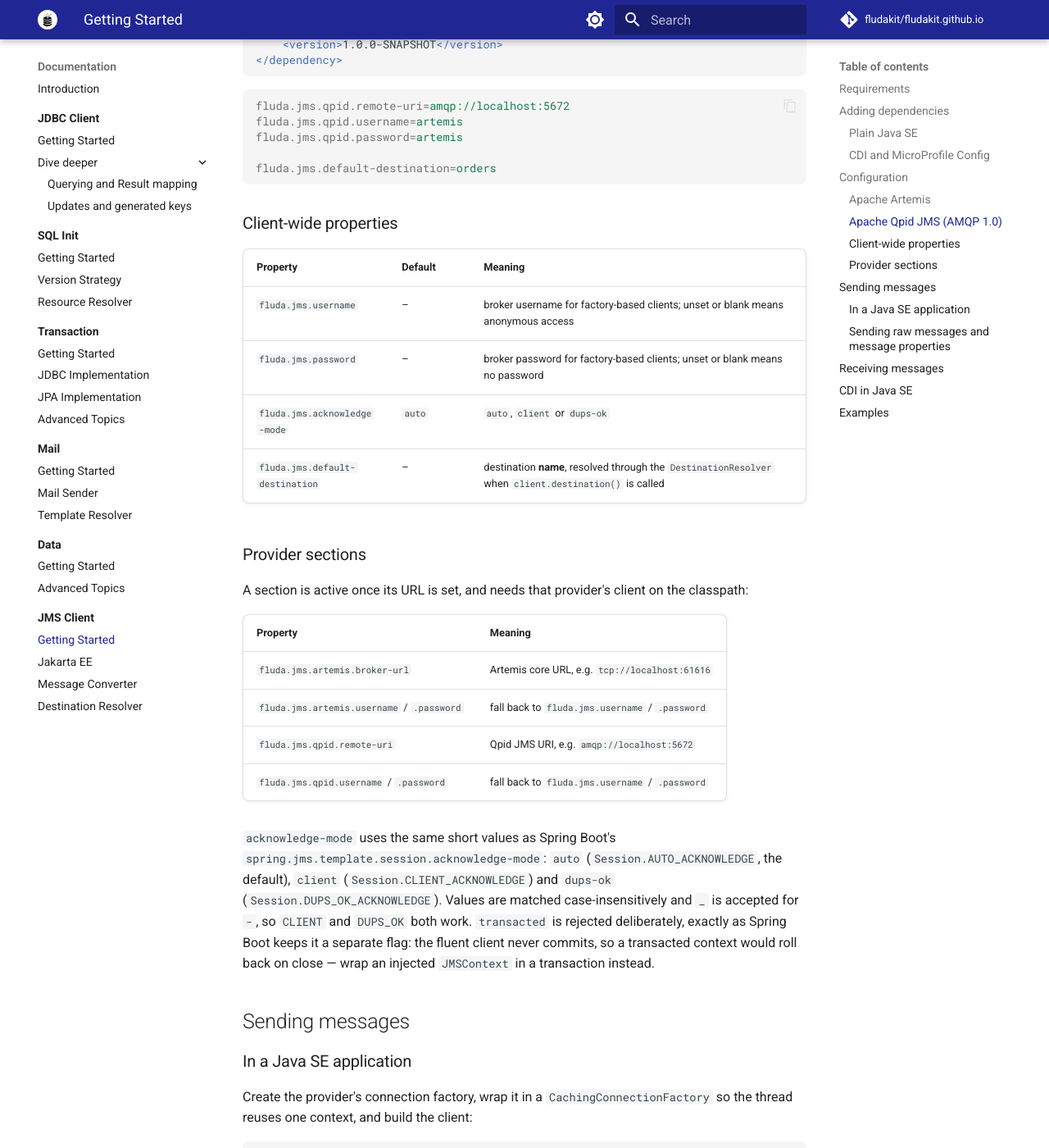
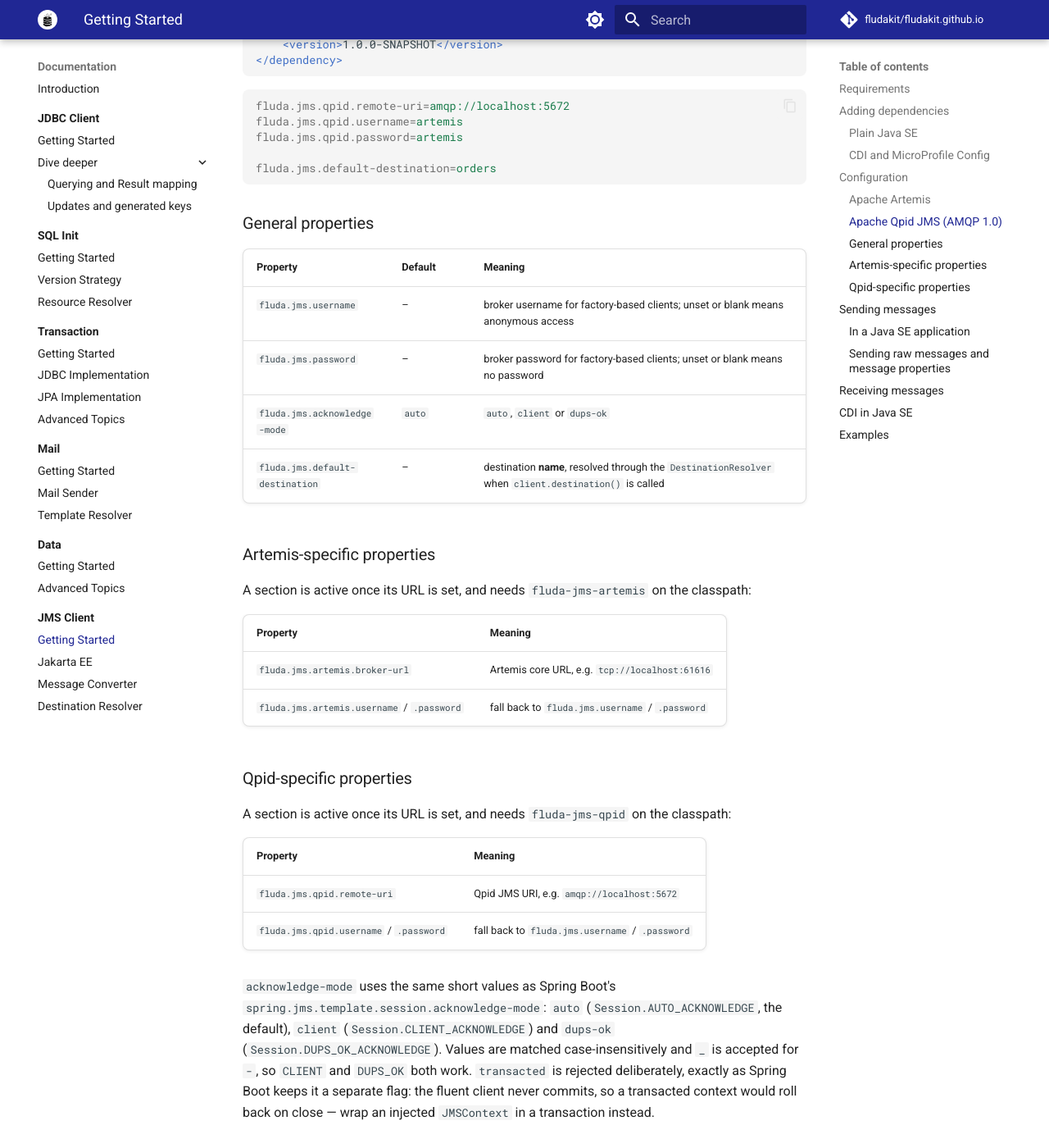
Before and after one commit to fludakit/fludakit.github.io, an MkDocs documentation site: the page built from docs/documentation/jms-client/getting-started.md, in a window 1280 px wide and 1400 px high, scrolled down 2332 px. Shown: the whole window at 82% size. Built offline with MkDocs 1.6.1 and Material for MkDocs 9.7.7, drawn with Linux system fonts in a browser that asks for light colours; comment, search, counter and statistics services are not loaded.

Commit message:
docs(jms-client): split provider properties into separate subsections
- Rename "Client-wide properties" to "General properties"
- Split "Provider sections" into "Artemis-specific properties" and
  "Qpid-specific properties"

````diff
--- a/docs/documentation/jms-client/getting-started.md
+++ b/docs/documentation/jms-client/getting-started.md
@@ -97,7 +97,7 @@ fluda.jms.qpid.password=artemis
 fluda.jms.default-destination=orders
 ```
 
-### Client-wide properties
+### General properties
 
 | Property | Default | Meaning |
 |---|---|---|
@@ -106,14 +106,21 @@ fluda.jms.default-destination=orders
 | `fluda.jms.acknowledge-mode` | `auto` | `auto`, `client` or `dups-ok` |
 | `fluda.jms.default-destination` | – | destination **name**, resolved through the `DestinationResolver` when `client.destination()` is called |
 
-### Provider sections
+### Artemis-specific properties
 
-A section is active once its URL is set, and needs that provider's client on the classpath:
+A section is active once its URL is set, and needs `fluda-jms-artemis` on the classpath:
 
 | Property | Meaning |
 |---|---|
 | `fluda.jms.artemis.broker-url` | Artemis core URL, e.g. `tcp://localhost:61616` |
 | `fluda.jms.artemis.username` / `.password` | fall back to `fluda.jms.username` / `.password` |
+
+### Qpid-specific properties
+
+A section is active once its URL is set, and needs `fluda-jms-qpid` on the classpath:
+
+| Property | Meaning |
+|---|---|
 | `fluda.jms.qpid.remote-uri` | Qpid JMS URI, e.g. `amqp://localhost:5672` |
 | `fluda.jms.qpid.username` / `.password` | fall back to `fluda.jms.username` / `.password` |
 
````
